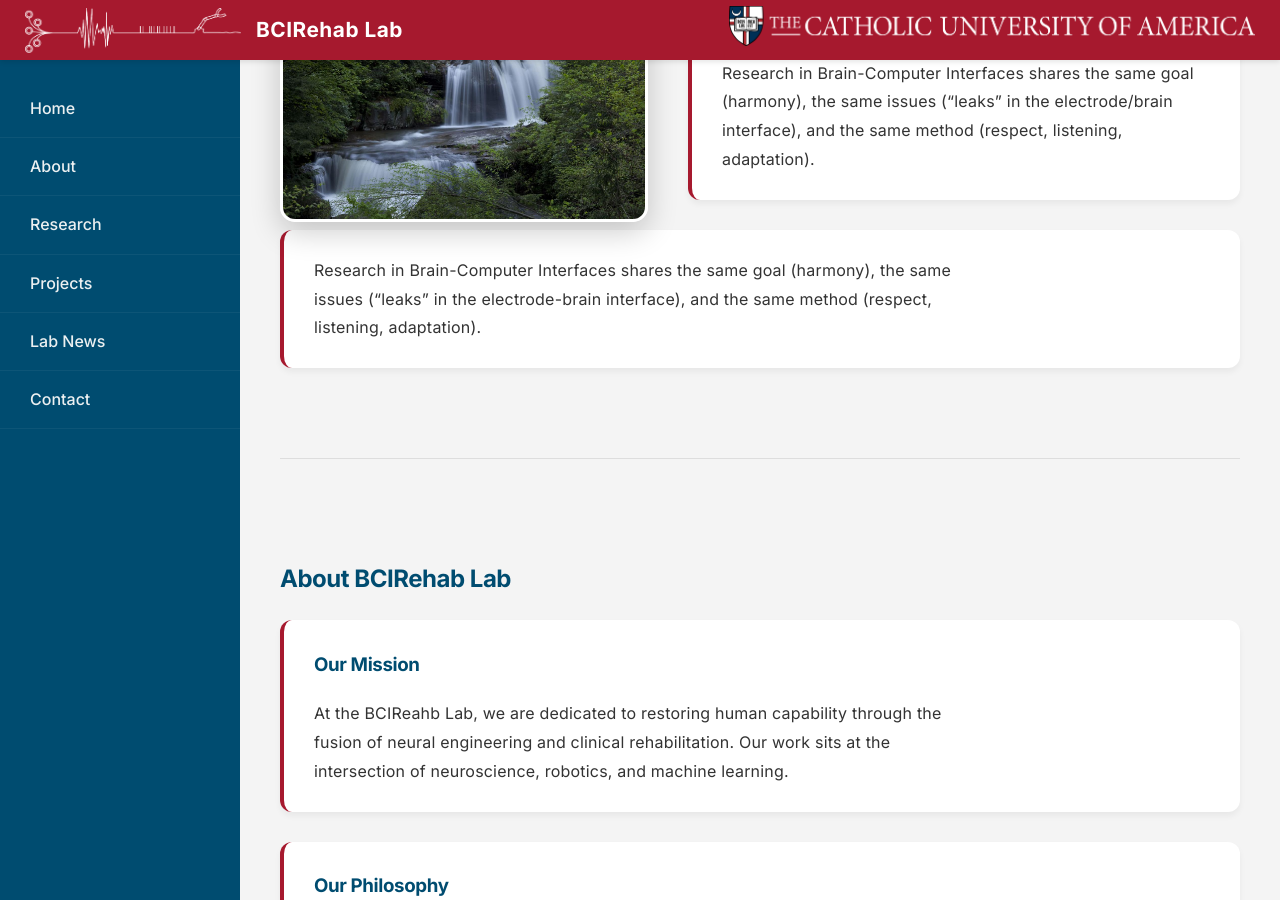
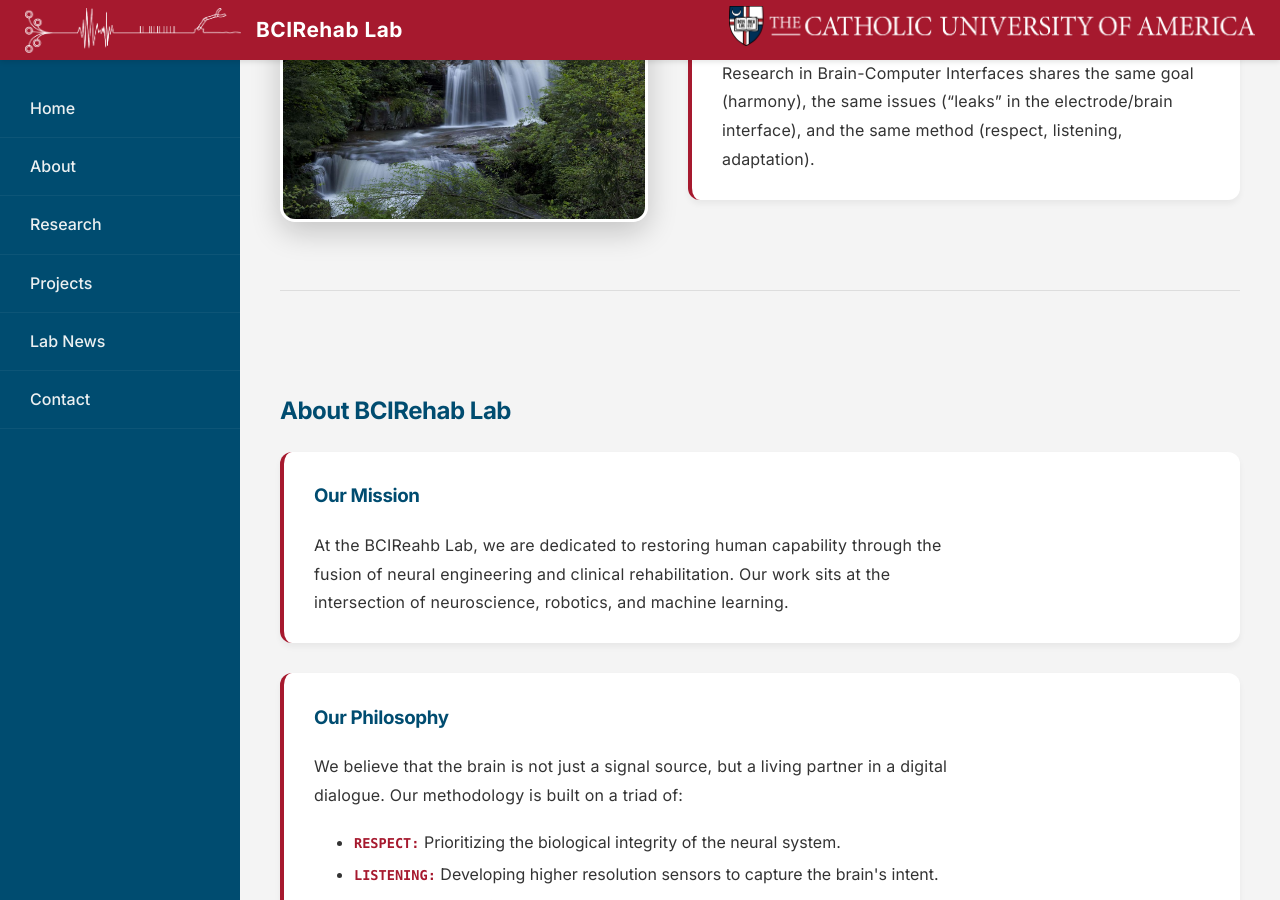
Before and after one commit to alessandrovato/alessandrovato.github.io, a Jekyll site: the page built from index.html, in a window 1280 px wide and 900 px high, scrolled down 433 px. Built offline with Jekyll 4.4.1, drawn with Linux system fonts in a browser that asks for light colours.

Commit message:
Update home.html

```diff
--- a/_includes/home.html
+++ b/_includes/home.html
@@ -22,9 +22,10 @@
         </div>
     </div>
 
-    <div class="bci-card">
-        <!-- <h3>Location & Affiliation</h3> -->
+    <!-- <div class="bci-card">
+        <h3>Location & Affiliation</h3>
         <p> Research in Brain-Computer Interfaces shares the same goal (harmony),
             the same issues (“leaks” in the electrode-brain interface), and the same method (respect, listening, adaptation).</p>
-    </div>
+    </div> -->
+
 </section>
```
